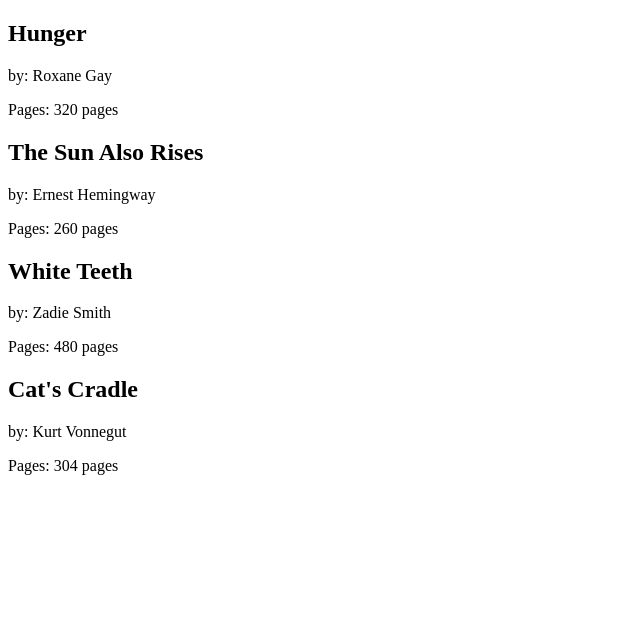
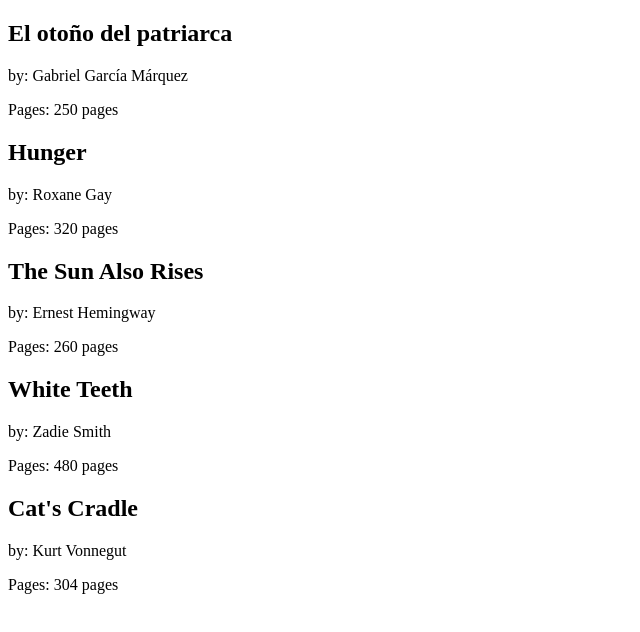
Before and after one commit to gloriaLVela/react-library-app, a React (Create React App) app: page / in a window 1280 px wide. Shown: the top 632 px of the page, without its empty margins (0-640 px from the left). Built offline with nearby package versions, Linux system fonts and the light colour scheme.

Commit message:
Display child components

```diff
--- a/src/index.js
+++ b/src/index.js
@@ -3,6 +3,7 @@ import { render } from 'react-dom'
 
 // Array of data called book list
 let bookList = [
+	{"title": "El otoño del patriarca", "author": "Gabriel García Márquez", "pages": 250},
 	{"title": "Hunger", "author": "Roxane Gay", "pages": 320},
 	{"title": "The Sun Also Rises", "author": "Ernest Hemingway", "pages": 260},
 	{"title": "White Teeth", "author": "Zadie Smith", "pages": 480},
```
